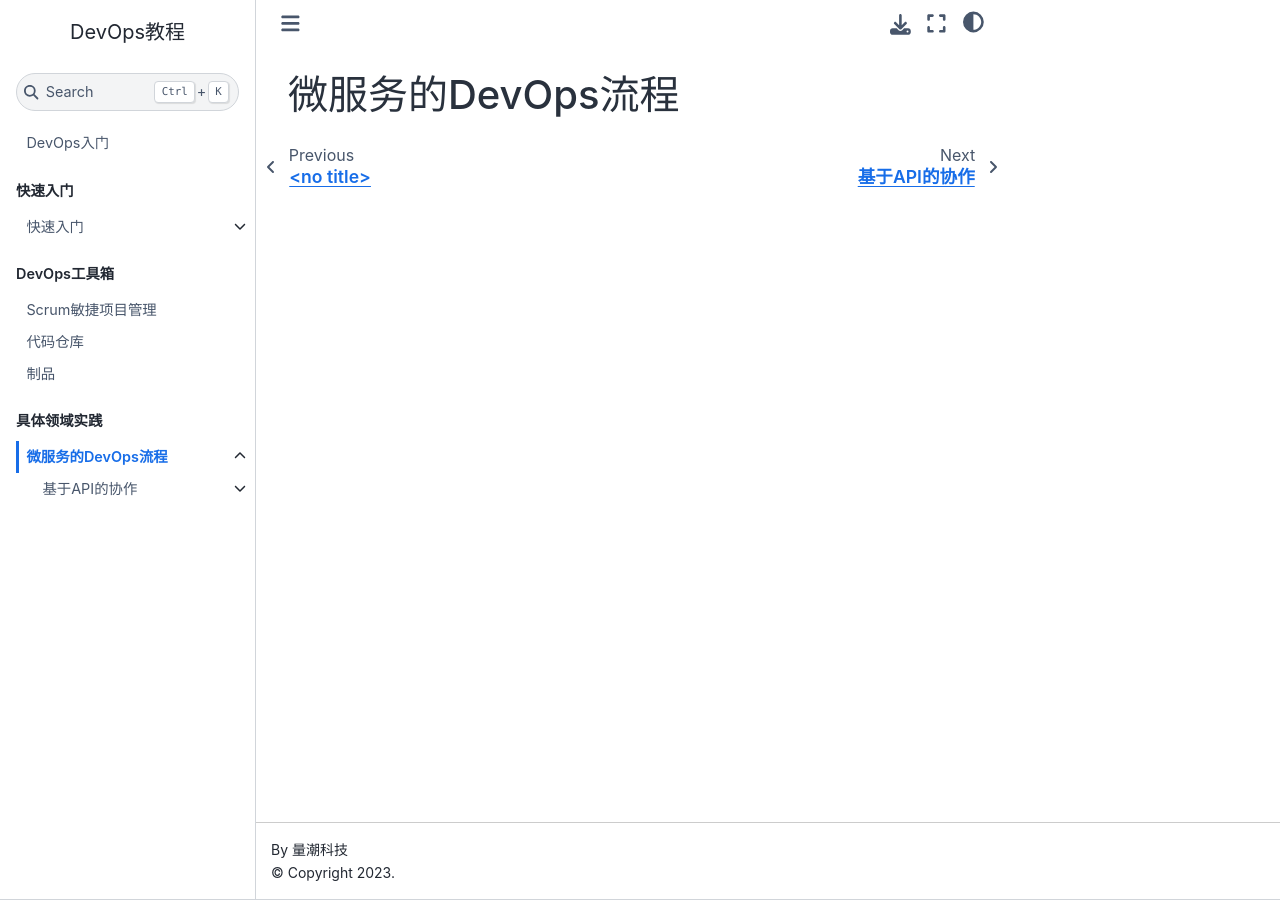
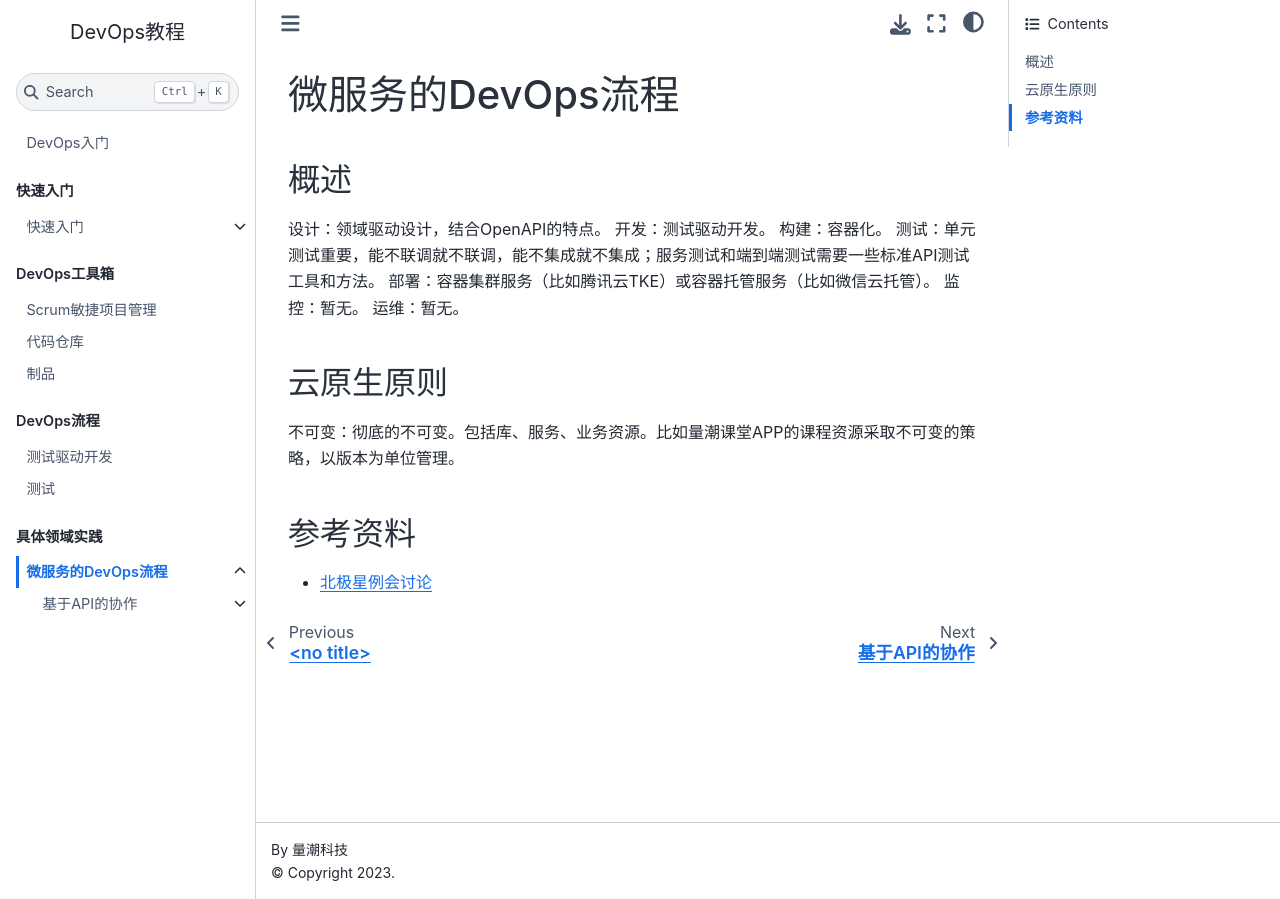
Before and after one commit to quanttide/quanttide-tutorial-of-devops, a Jupyter Book: the page built from microservices/README.md, in a window 1280 px wide. Built offline with Jupyter Book 1.0.4 settings and Sphinx 7.4.7 and the Sphinx Book theme 1.1.4, drawn with Linux system fonts in a browser that asks for light colours.

Commit message:
feature: 增加微服务相关

```diff
--- /dev/null
+++ b/07_design_develop_and_testing/2_testing_driven_development/README.md
@@ -0,0 +1 @@
+# 测试驱动开发
--- /dev/null
+++ b/07_design_develop_and_testing/3_testing/README.md
@@ -0,0 +1,4 @@
+# 测试
+
+- 拼命覆盖测试；
+- 先手动，再逐步自动。
--- a/_toc.yml
+++ b/_toc.yml
@@ -21,10 +21,11 @@ parts:
       - file: 06_openapi/README.md
   - caption: DevOps流程
     chapters:
-      - file: 07_design_and_develop/README.md
+      - file: 07_design_develop_and_testing/README.md
         sections:
-          - file: 07_design_and_develop/1_domain_driven_design/README.md
-          - file: 07_design_and_develop/2_testing_driven_design/README.md
+          - file: 07_design_develop_and_testing/1_domain_driven_design/README.md
+          - file: 07_design_develop_and_testing/2_testing_driven_development/README.md
+          - file: 07_design_develop_and_testing/3_testing/README.md
       - file: 08_ci_cd/README.md
       - file: 09_release/README.md
   - caption: 具体领域实践
--- a/microservices/README.md
+++ b/microservices/README.md
@@ -1 +1,19 @@
 # 微服务的DevOps流程
+
+## 概述
+
+设计：领域驱动设计，结合OpenAPI的特点。
+开发：测试驱动开发。
+构建：容器化。
+测试：单元测试重要，能不联调就不联调，能不集成就不集成；服务测试和端到端测试需要一些标准API测试工具和方法。
+部署：容器集群服务（比如腾讯云TKE）或容器托管服务（比如微信云托管）。
+监控：暂无。
+运维：暂无。
+
+## 云原生原则
+
+不可变：彻底的不可变。包括库、服务、业务资源。比如量潮课堂APP的课程资源采取不可变的策略，以版本为单位管理。
+
+## 参考资料
+
+- [北极星例会讨论](https://github.com/polarismesh/polaris/discussions/496)
```
Also changed, not shown: microservices/api_based_collaboration/api_testing.md (+4 -0 lines), 07_design_and_develop/2_testing_driven_design/README.md (deleted), 07_design_develop_and_testing/1_domain_driven_design/README.md (added), 07_design_develop_and_testing/README.md (added).
